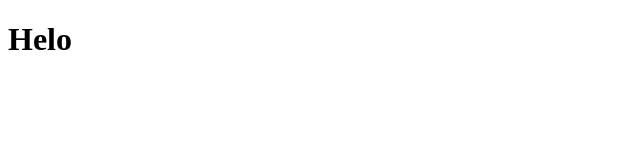
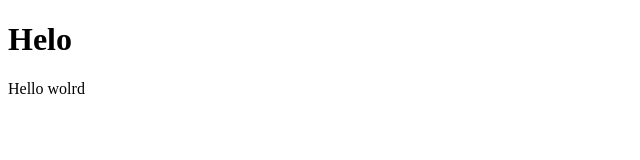
Before and after one commit to Danemiok/Dane-, a plain HTML site: page index.html in a window 1280 px wide. Shown: the full height of the page, 0-640 px from the left. Drawn offline with Linux system fonts and the light colour scheme.

Commit message:
paragram

```diff
--- a/index.html
+++ b/index.html
@@ -7,5 +7,6 @@
 </head>
 <body>
     <h1> Helo </h1>
+    <p>Hello wolrd</p>
 </body>
 </html>
```
